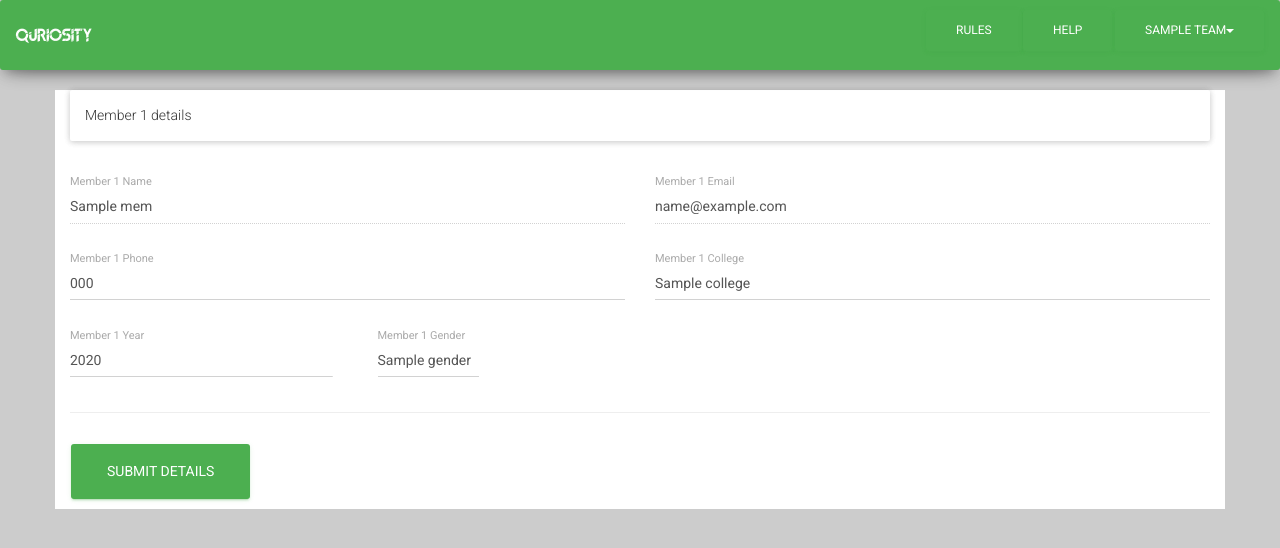
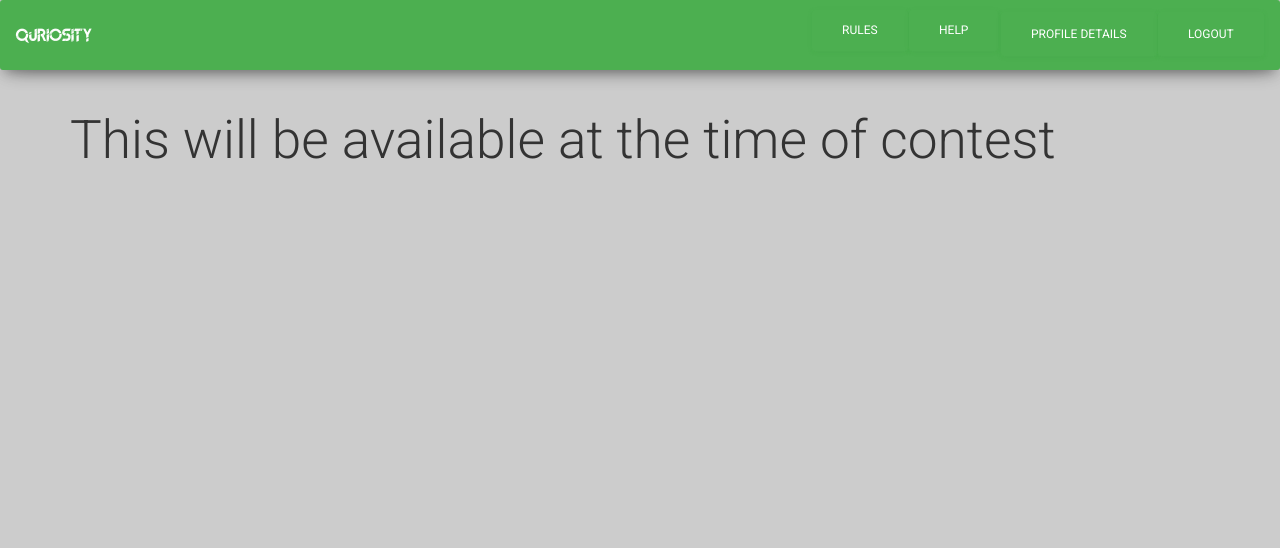
Before and after one commit to mayurdhurpate/shilp16, a Django app: template quriosity/templates/details.html in a window 1280 px wide. Shown: the top 548 px of the page. Run offline with Django 3.2, Linux system fonts and the light colour scheme; tables that the repository leaves empty hold one stand-in row (values such as "Sample post"); the template is opened without the code that fills it: values that come from a table or form of the project are taken from there, most other values are stand-ins (such as "Sample title", 1, 10 or a date in 2020); some libraries are stand-ins or nearby versions.

Commit message:
Rodo details page

```diff
--- a/quriosity/models.py
+++ b/quriosity/models.py
@@ -8,9 +8,9 @@ class QUser(models.Model):
     name = models.CharField(_('name'), max_length=100)
     email = models.EmailField(_('email'), unique=True)
     phone = models.CharField(_('phone'), max_length=15)
-    gender = models.CharField(_('gender'), max_length=5, default='M')
-    college = models.CharField(_('college'), max_length=50, default='')
-    year = models.CharField(_('year'), max_length=5, default='')
+    gender = models.CharField(_('gender'), max_length=5, blank=True, null=True)
+    college = models.CharField(_('college'), max_length=50, blank=True, null=True)
+    year = models.CharField(_('year'), max_length=5, blank=True, null=True)
 
     class Meta:
         verbose_name = _('quesr')
--- a/quriosity/templates/base.html
+++ b/quriosity/templates/base.html
@@ -38,13 +38,8 @@
                 <ul class="nav navbar-nav navbar-right">
                     <li><button class="btn btn-success" data-toggle="modal" data-target="#rulesModal">Rules</button></li>
                     <li><button class="btn btn-success" data-toggle="modal" data-target="#helpModal">Help</button></li>
-                    <li class="dropdown">
-                        <button class="dropdown-toggle btn btn-success" data-toggle="dropdown">{{team.name}}<b class="caret"></b></a>
-                        <ul class="dropdown-menu">
-                          <li><a href="{% url 'details' %}">Profile Details</a></li>
-                          <li><a href="{% url 'logout' %}">Logout</a></li>
-                        </ul>
-                    </li>
+                    <li><a class="btn btn-success" href="{% url 'details' %}">Profile Details</a></li>
+                    <li><a class="btn btn-success" href="{% url 'logout' %}">Logout</a></li>
                 </ul>
             </div>
         </div>
--- a/quriosity/templates/details.html
+++ b/quriosity/templates/details.html
@@ -1,7 +1,7 @@
 {% extends "base.html" %}
 {% block content %}
-<div class="container" style="background-color: #fff">
-<form method="post">
+<div class="container">
+<!-- <form method="post">
     {% csrf_token %}
     {% for mem in members %}
     <div class="panel panel-success">
@@ -13,13 +13,13 @@
         <div class="col-sm-6">
             <div class="form-group label-floating">
                 <label class="control-label">Member {{forloop.counter}} Name</label>
-                <input type="text" class="form-control" value="{{mem.name}}" name="name-{{forloop.counter}}" disabled>
+                <input type="text" class="form-control" value="{{mem.name}}" name="name{{forloop.counter}}" disabled>
             </div>
         </div>
         <div class="col-sm-6">
             <div class="form-group label-floating">
                 <label class="control-label">Member {{forloop.counter}} Email</label>
-                <input type="email" class="form-control" value="{{mem.email}}" name="email-{{forloop.counter}}" disabled>
+                <input type="email" class="form-control" value="{{mem.email}}" name="email{{forloop.counter}}" disabled>
             </div>
         </div>
     </div>
@@ -27,13 +27,13 @@
         <div class="col-sm-6">
             <div class="form-group label-floating">
                 <label class="control-label">Member {{forloop.counter}} Phone</label>
-                <input type="phone" class="form-control" value="{{mem.phone}}" name="phone-{{forloop.counter}}" required>
+                <input type="phone" class="form-control" value="{{mem.phone}}" name="phone{{forloop.counter}}" required>
             </div>
         </div>
         <div class="col-sm-6">
             <div class="form-group label-floating">
                 <label class="control-label">Member {{forloop.counter}} College</label>
-                <input type="text" class="form-control" value="{{mem.college}}" name="clg-{{forloop.counter}}" required>
+                <input type="text" class="form-control" value="{{mem.college}}" name="clg{{forloop.counter}}" required>
             </div>
         </div>
     </div>
@@ -41,23 +41,22 @@
         <div class="col-sm-3">
             <div class="form-group label-floating">
                 <label class="control-label">Member {{forloop.counter}} Year</label>
-                <input type="text" class="form-control" value="{{mem.year}}" name="year-{{forloop.counter}}" required>
+                <input type="text" class="form-control" value="{{mem.year}}" name="year{{forloop.counter}}" required>
             </div>
         </div>
-        <div class="col-sm-3">
         <div class="col-sm-6">
             <div class="form-group label-floating">
                 <label class="control-label">Member {{forloop.counter}} Gender</label>
-                <input type="text" class="form-control" value="{{mem.gender}}" name="sex-{{forloop.counter}}" required>
+                <input type="text" class="form-control" value="{{mem.gender}}" name="sex{{forloop.counter}}" required>
             </div>
-        </div>
         </div>
     </div>
     <hr>
     {% empty %}
     <p>No members.</p>
     {% endfor %}
-    <button class="btn btn-success btn-lg"       type="submit">Submit Details</button>
-</form>
+    <button class="btn btn-success btn-lg" type="submit">Submit Details</button>
+</form> -->
+<h1>This will be available at the time of contest</h1>
 </div>
 {% endblock %}
```
Also changed, not shown: quriosity/views.py (+13 -12 lines), quriosity/migrations/0008_auto_20160908_1253.py (added).
